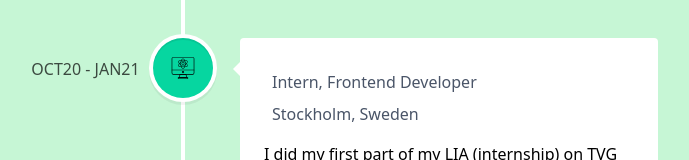
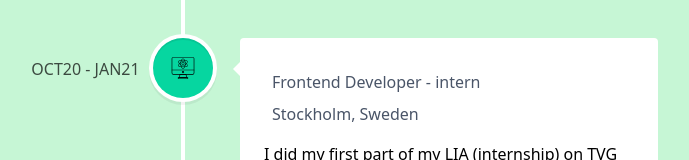
Before and after one commit to jbrorson/Exam-React-Portfolio, a React (Create React App) app: page / in a window 1280 px wide. Shown: the part 1301-1461 px from the top of the page, without its empty margins (457-1146 px from the left). Built offline with nearby package versions, Linux system fonts and the light colour scheme.

Commit message:
Element update on company name

```diff
--- a/src/components/timelineElements.js
+++ b/src/components/timelineElements.js
@@ -1,7 +1,7 @@
 let timelineElements = [
   {
     id: 1,
-    title: "Intern, Frontend Developer",
+    title: "Frontend Developer - intern",
     companyName: "KYH Stockholm",
     description: "I did my second part of LIA on my school by buildning an application for them.",
     location: "Stockholm, Sweden",
@@ -10,7 +10,7 @@ let timelineElements = [
   },
   {
     id: 2,
-    title: "Intern, Frontend Developer",
+    title: "Frontend Developer - intern",
     companyName: "Talent Venture Group",
     description: "I did my first part of my LIA (internship) on TVG which is a investment company based in Stockholm. I worked in two seperate teams during my time there.",
     location: "Stockholm, Sweden",
@@ -20,7 +20,7 @@ let timelineElements = [
   {
     id: 3,
     title: "EXAM - Frontend Developer",
-    companyName: "KYH",
+    companyName: "KYH Stockholm",
     description: "Graduated!! After 1,5 years of study I have now finished my polytechnic education.",
     location: "Stockholm, Sweden",
     date: "AUG19 - MAY21",
```
